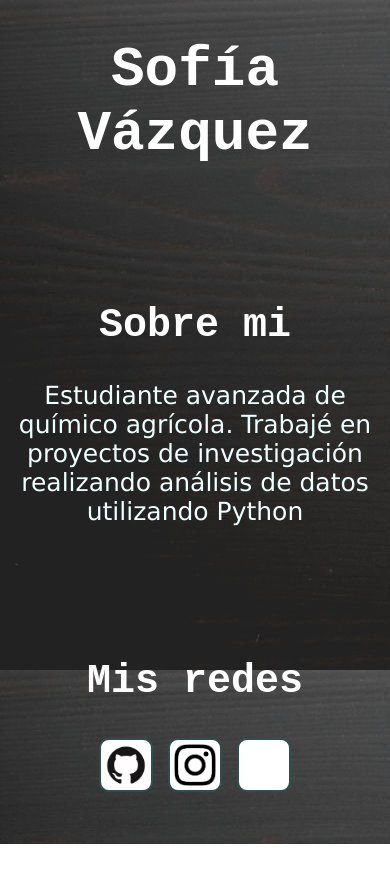
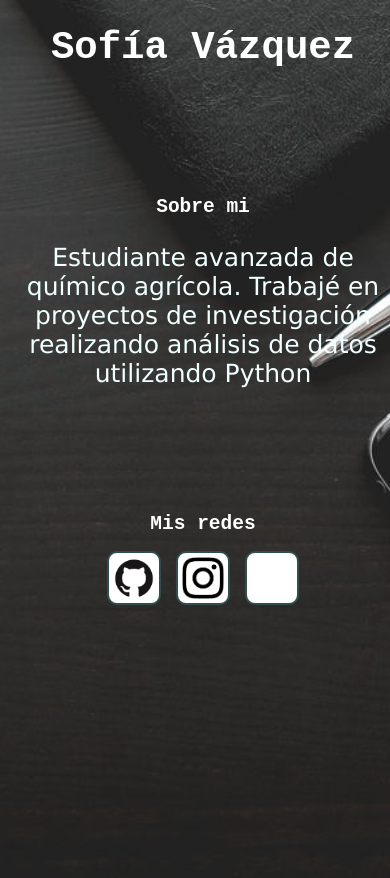
Before and after one commit to Fitzroyfang/Mi_portafolio, a plain HTML site: page index.html in a window 390 px wide. Before the commit the page ends 844 px from the top, so only its background shows below. Drawn offline with Linux system fonts and the light colour scheme.

Commit message:
diseño responsivo

```diff
--- a/css/style.css
+++ b/css/style.css
@@ -1,13 +1,18 @@
 
 body {
     background-image: url(../img/background-2.jpeg);
+    background-size: cover;
+    background-position: center;
+    background-repeat: no-repeat;
+    width: 100%;
+    height: 100vh;
 }
 
 #nombre {
     text-align: center;
     font-family: 'Courier New', Courier, monospace;
     color: white;
-    font-size: 56px;
+    font-size: 10vw;
 }
 
 #descripcion{
@@ -22,7 +27,7 @@ body {
     font-family: 'Courier New', Courier, monospace;
     padding-top: 100px;
     text-align: center;
-    font-size: 40px;
+    font-size: 5vw;
 }
 
 .cuad_grande{
```
